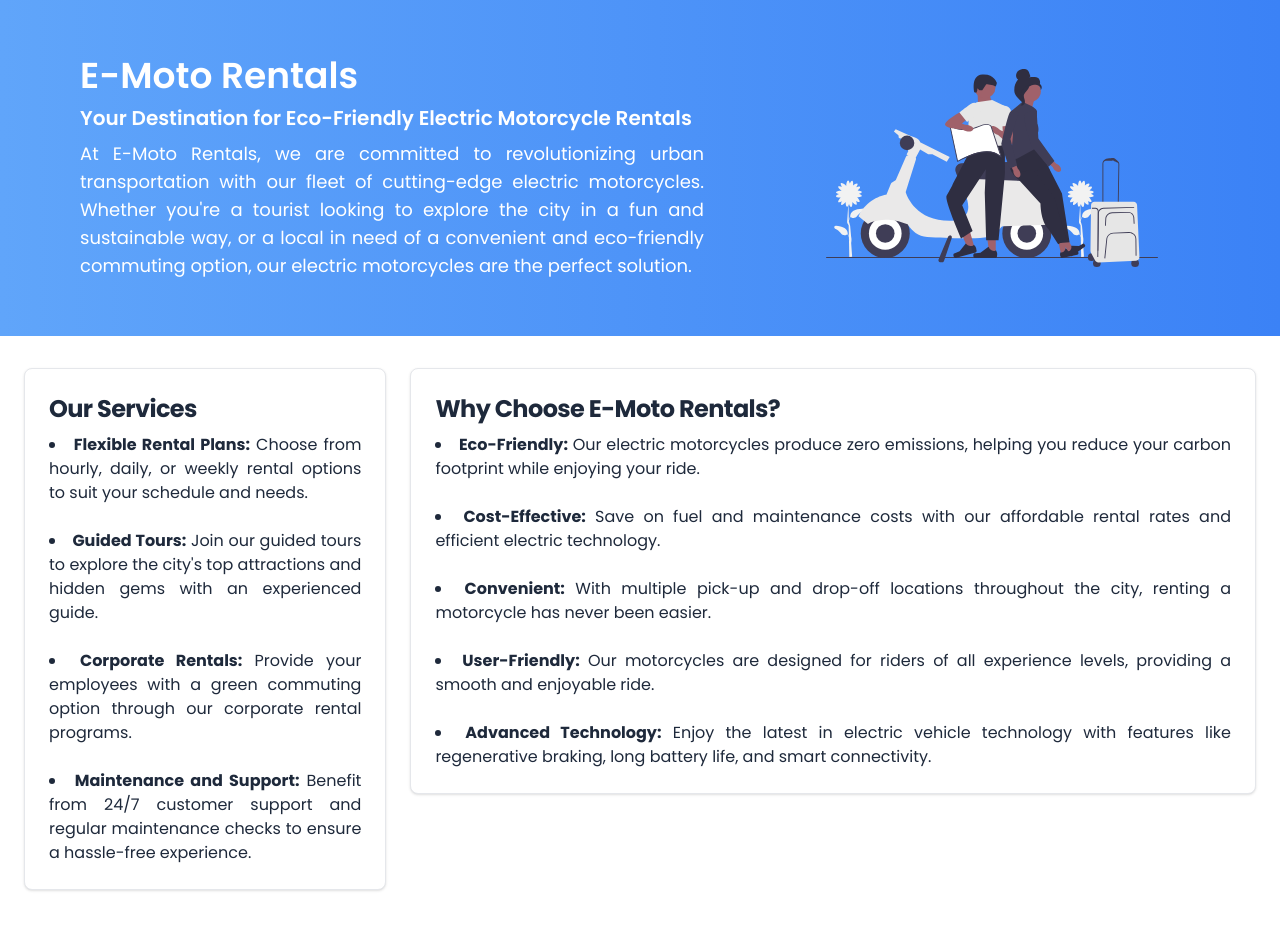
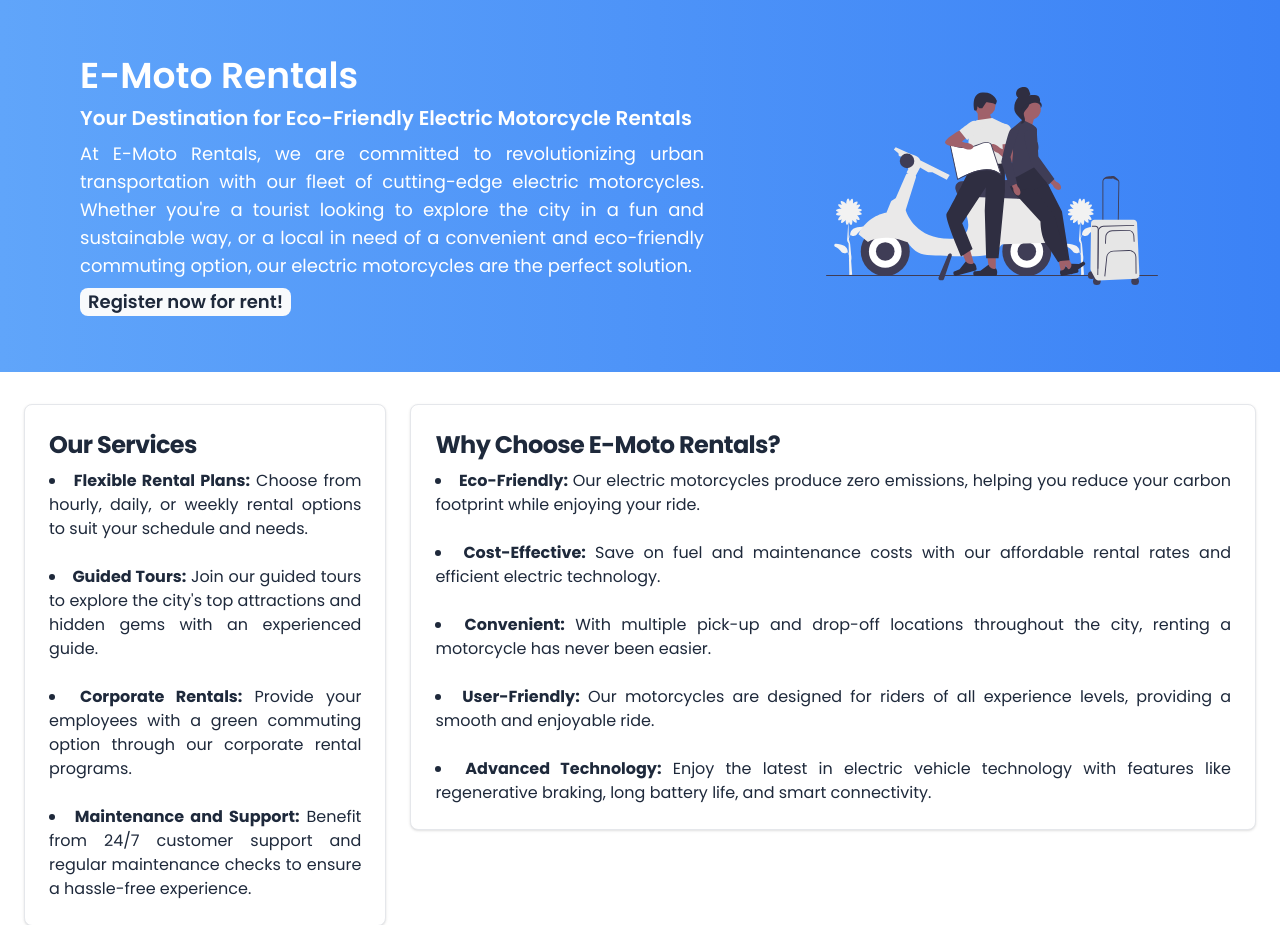
Before and after one commit to Ravsst2004/rental-motor-listrik, a PHP site: page / in a window 1280 px wide. Shown: the part 70-995 px from the top of the page. Before the commit the page ends 961 px from the top, so only its background shows below. Run offline with PHP 8.4, Linux system fonts and the light colour scheme; style sheets or scripts are compiled from the project's sources; some libraries are stand-ins or nearby versions.

Commit message:
Adding button link

```diff
--- a/index.php
+++ b/index.php
@@ -37,6 +37,15 @@
         electric motorcycles. Whether you're a tourist looking to explore the city in a fun and sustainable way, or a
         local in need of a convenient and eco-friendly commuting option, our electric motorcycles are the perfect
         solution.</p>
+      <?php if ($user): ?>
+        <a href="service.php"
+          class="text-lg text-slate-800 font-semibold bg-slate-50 w-fit px-2 rounded-lg hover:bg-slate-800 hover:text-slate-50">Rent
+          Now!</a>
+      <?php elseif (!$user): ?>
+        <a href="registration.php"
+          class="text-lg text-slate-800 font-semibold bg-slate-50 w-fit px-2 rounded-lg hover:bg-slate-800 hover:text-slate-50">Register
+          now for rent!</a>
+      <?php endif ?>
     </div>
     <div class="hidden xl:flex w-[40%] items-center justify-center">
       <img src="src/image/web-source/traveling.svg" alt="" width="80%">
```
